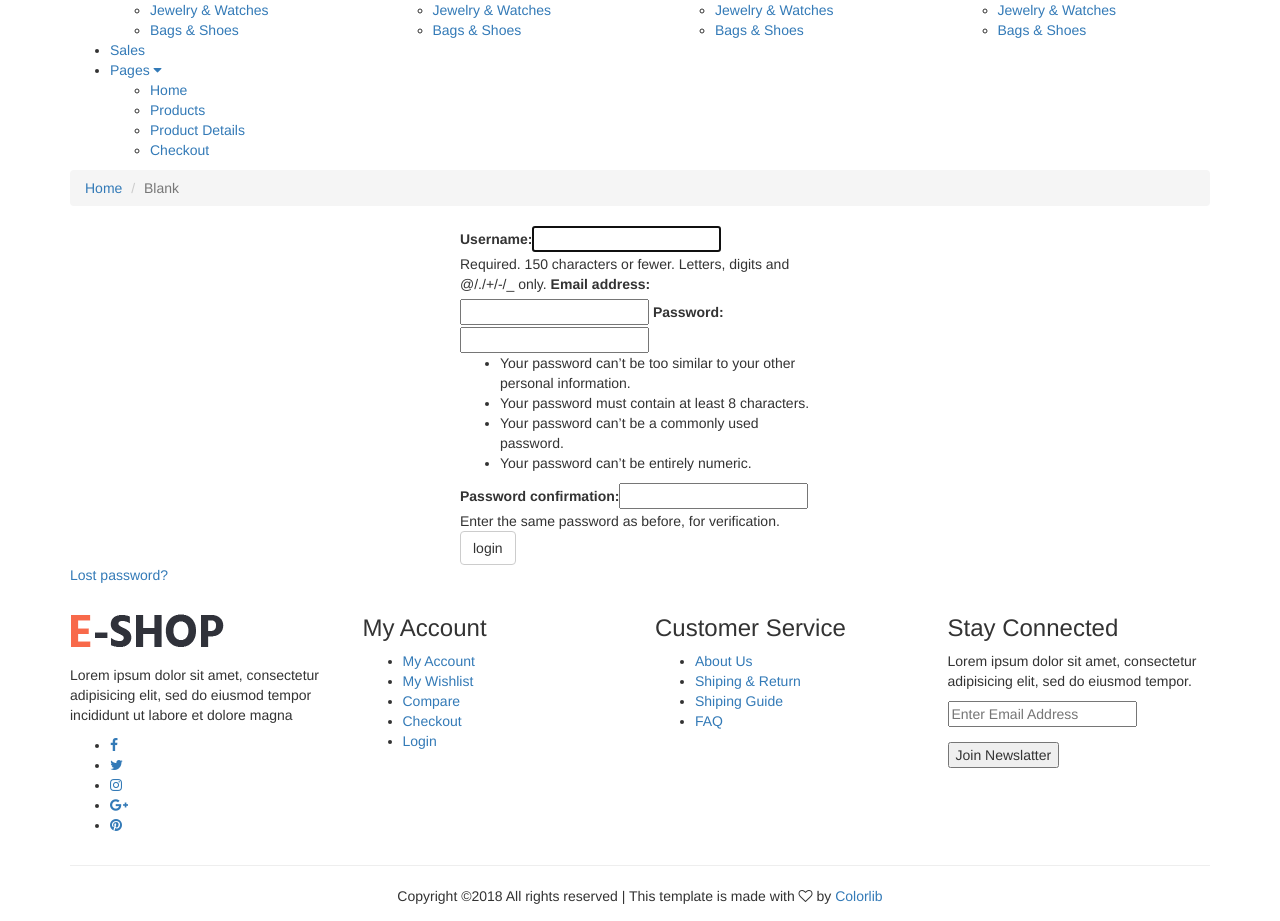
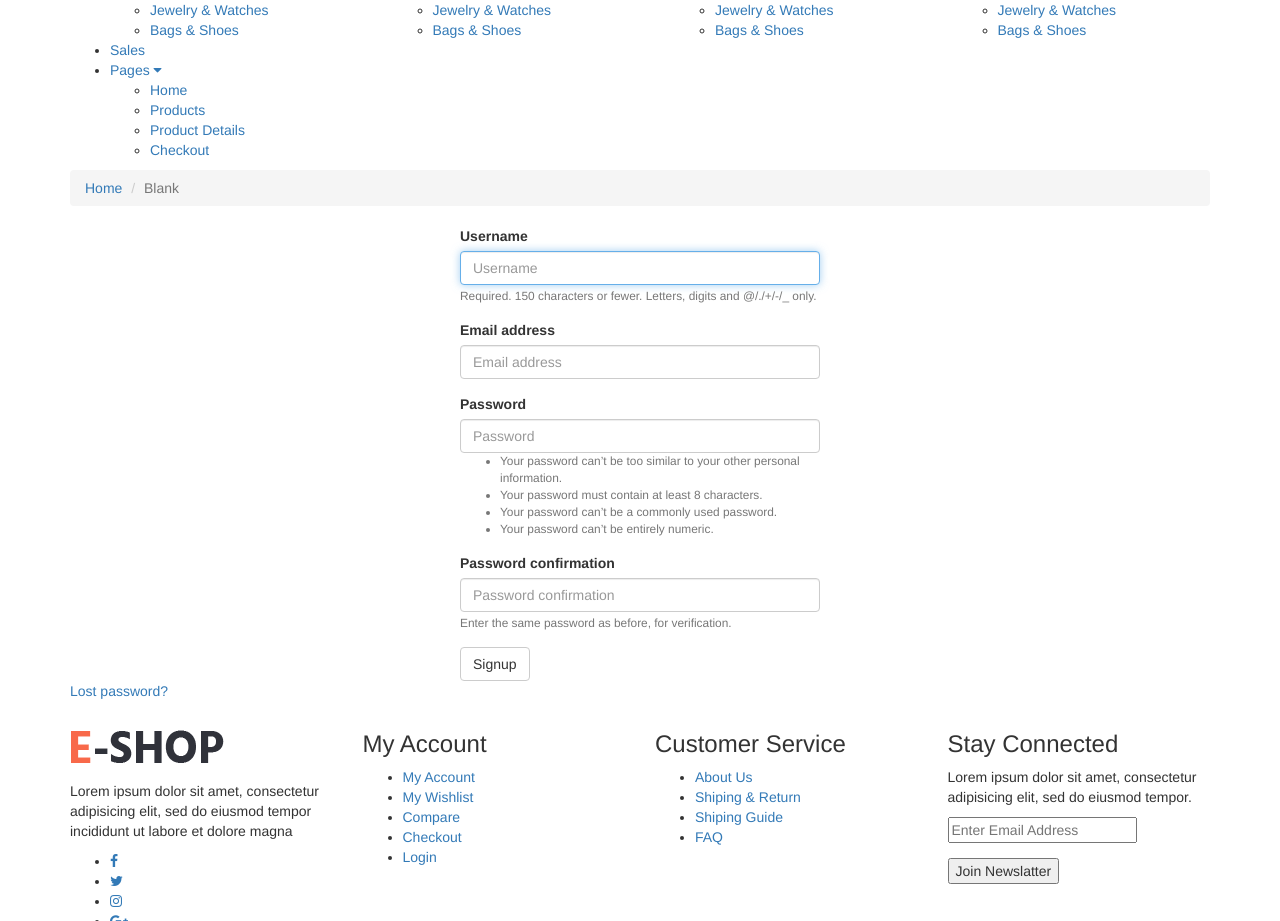
Before and after one commit to dipusah/E-shop, a Django app: page /register in a window 1280 px wide; the page is wider, and only the part inside the window is pictured. Shown: the part 4211-5132 px from the top of that part. Run offline with Django 3.2, Linux system fonts and the light colour scheme; some libraries are stand-ins or nearby versions.

Commit message:
register.html edited

```diff
--- a/templates/registration/register.html
+++ b/templates/registration/register.html
@@ -21,9 +21,9 @@
         <div class="col-md-4 col-md-offset-4">
             <form method="post" action="{% url 'register' %}">
                 {% csrf_token %}
-                {{ form }}
+                {% bootstrap_form form %}
 
-                <input type="submit" value="login" class="btn btn-default"/>
+                <input type="submit" value="Signup" class="btn btn-default"/>
                 <input type="hidden" name="next" value="{{ next }}"/>
             </form>
         </div>
```
